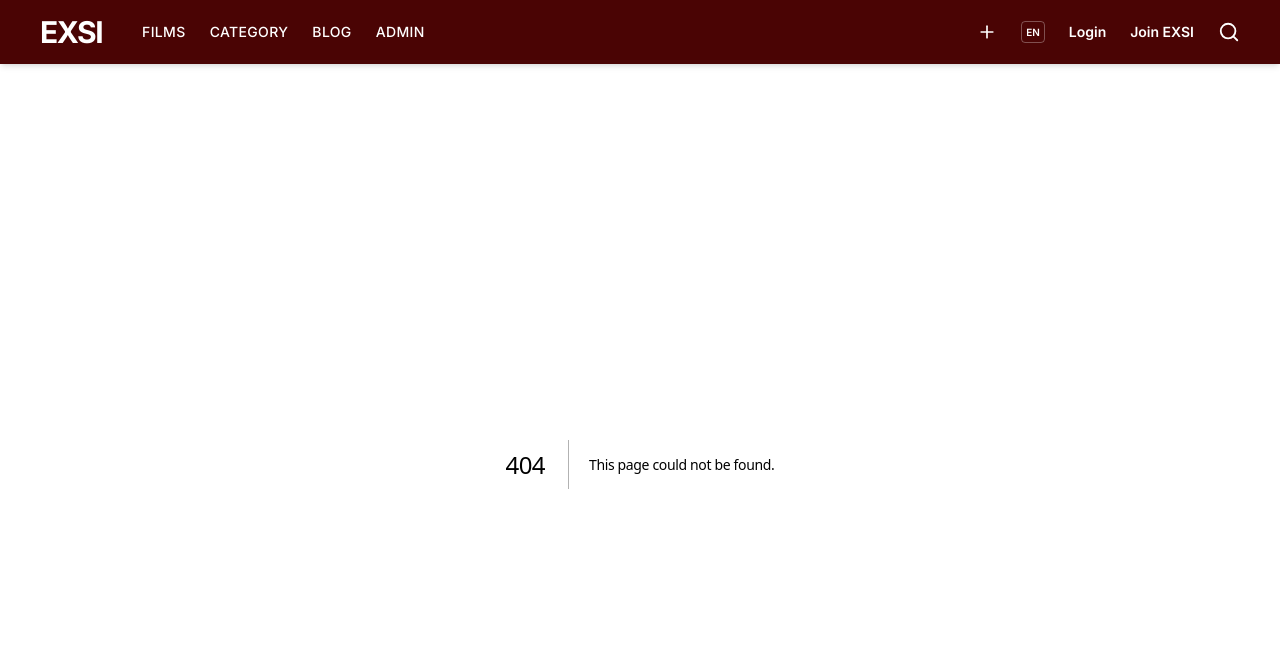
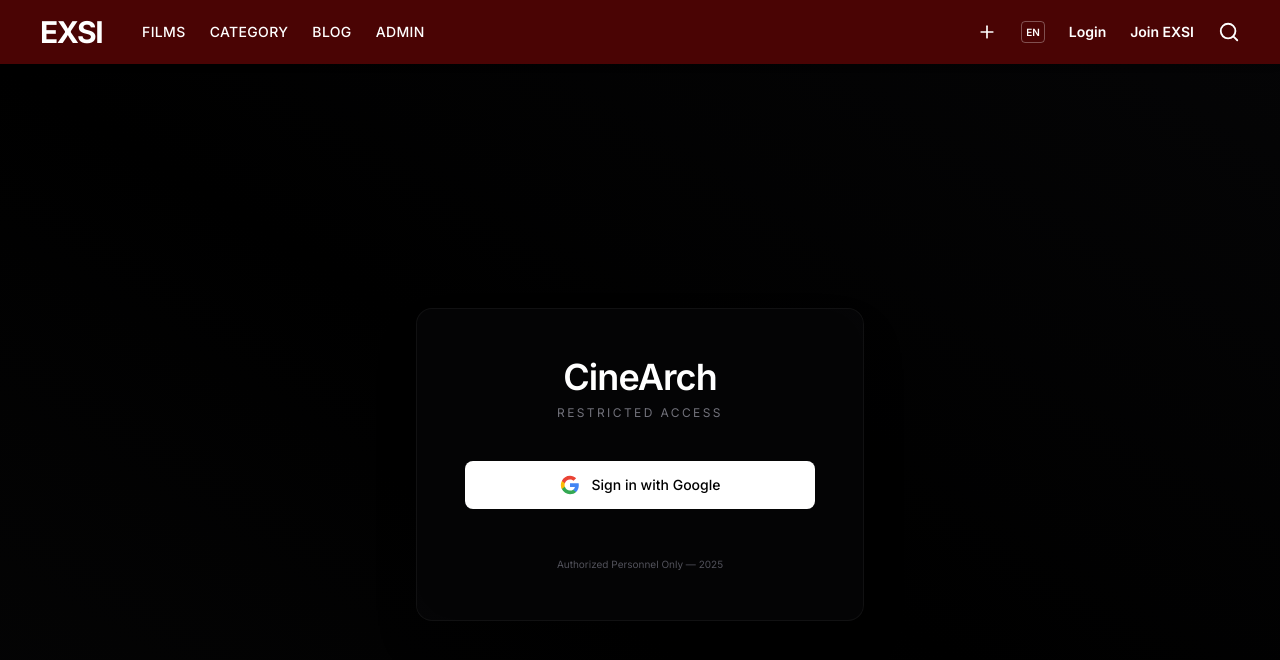
Before and after one commit to epiphtheroy/cinearch, a Next.js app: page /login in a window 1280 px wide. Before the commit this address had no page. Shown: the top 660 px of the page. Built offline with nearby package versions, Linux system fonts and the light colour scheme; no server answers.

Commit message:
Auto-deploy from Admin Dashboard: 2025-12-10T11:58:39.850Z

```diff
--- a/src/app/layout.tsx
+++ b/src/app/layout.tsx
@@ -2,6 +2,7 @@ import type { Metadata } from 'next'
 import { Inter } from 'next/font/google'
 import './globals.css'
 import Navbar from '@/components/Navbar'
+import { AuthWrapper } from '@/components/AuthWrapper'
 
 const inter = Inter({ subsets: ['latin'] })
 
@@ -18,8 +19,10 @@ export default function RootLayout({
     return (
         <html lang="en">
             <body className={inter.className}>
-                <Navbar />
-                {children}
+                <AuthWrapper>
+                    <Navbar />
+                    {children}
+                </AuthWrapper>
             </body>
         </html>
     )
--- /dev/null
+++ b/src/app/login/page.tsx
@@ -0,0 +1,72 @@
+"use client";
+
+import { useAuth } from "@/context/AuthContext";
+import { useState } from "react";
+
+export default function LoginPage() {
+    const { signInWithGoogle } = useAuth();
+    const [error, setError] = useState<string | null>(null);
+
+    const handleLogin = async () => {
+        try {
+            await signInWithGoogle();
+        } catch (err: any) {
+            setError(err.message || "Failed to sign in");
+        }
+    };
+
+    return (
+        <div className="min-h-screen w-full bg-black flex flex-col items-center justify-center p-4 relative overflow-hidden">
+            {/* Background Gradient */}
+            <div className="absolute inset-0 bg-gradient-to-tr from-zinc-900/20 via-black to-zinc-950/50 pointer-events-none" />
+
+            {/* Card */}
+            <div className="w-full max-w-md bg-zinc-950/50 backdrop-blur-xl border border-white/5 rounded-2xl p-8 md:p-12 flex flex-col items-center shadow-2xl relative z-10 animate-in fade-in zoom-in duration-500">
+
+                {/* Logo / Brand */}
+                <div className="mb-10 text-center space-y-2">
+                    <h1 className="text-3xl md:text-4xl font-serif text-white tracking-tight">CineArch</h1>
+                    <p className="text-xs text-zinc-500 uppercase tracking-[0.2em]">Restricted Access</p>
+                </div>
+
+                {/* Login Button */}
+                <button
+                    onClick={handleLogin}
+                    className="group relative w-full flex items-center justify-center gap-3 bg-white text-black hover:bg-zinc-200 transition-all duration-300 py-3.5 px-6 rounded-lg font-medium text-sm overflow-hidden"
+                >
+                    <div className="absolute inset-0 bg-gradient-to-r from-transparent via-white/50 to-transparent translate-x-[-100%] group-hover:translate-x-[100%] transition-transform duration-700" />
+
+                    <svg className="w-5 h-5" viewBox="0 0 24 24">
+                        <path
+                            d="M22.56 12.25c0-.78-.07-1.53-.2-2.25H12v4.26h5.92c-.26 1.37-1.04 2.53-2.21 3.31v2.77h3.57c2.08-1.92 3.28-4.74 3.28-8.09z"
+                            fill="#4285F4"
+                        />
+                        <path
+                            d="M12 23c2.97 0 5.46-.98 7.28-2.66l-3.57-2.77c-.98.66-2.23 1.06-3.71 1.06-2.86 0-5.29-1.93-6.16-4.53H2.18v2.84C3.99 20.53 7.7 23 12 23z"
+                            fill="#34A853"
+                        />
+                        <path
+                            d="M5.84 14.09c-.22-.66-.35-1.36-.35-2.09s.13-1.43.35-2.09V7.07H2.18C1.43 8.55 1 10.22 1 12s.43 3.45 1.18 4.93l2.85-2.22.81-.62z"
+                            fill="#FBBC05"
+                        />
+                        <path
+                            d="M12 5.38c1.62 0 3.06.56 4.21 1.64l3.15-3.15C17.45 2.09 14.97 1 12 1 7.7 1 3.99 3.47 2.18 7.07l3.66 2.84c.87-2.6 3.3-4.53 6.16-4.53z"
+                            fill="#EA4335"
+                        />
+                    </svg>
+                    <span>Sign in with Google</span>
+                </button>
+
+                {error && (
+                    <div className="mt-6 p-3 bg-red-950/20 border border-red-900/30 rounded text-red-400 text-xs text-center w-full">
+                        {error}
+                    </div>
+                )}
+
+                <div className="mt-12 text-[10px] text-zinc-600">
+                    Authorized Personnel Only — {new Date().getFullYear()}
+                </div>
+            </div>
+        </div>
+    );
+}
--- /dev/null
+++ b/src/components/AuthWrapper.tsx
@@ -0,0 +1,46 @@
+"use client";
+
+import { useAuth, AuthProvider } from "@/context/AuthContext";
+import { useRouter, usePathname } from "next/navigation";
+import { useEffect } from "react";
+
+const AuthGuard = ({ children }: { children: React.ReactNode }) => {
+    const { user, loading } = useAuth();
+    const router = useRouter();
+    const pathname = usePathname();
+
+    useEffect(() => {
+        if (!loading) {
+            if (!user && pathname !== '/login') {
+                router.push('/login');
+            } else if (user && pathname === '/login') {
+                router.push('/');
+            }
+        }
+    }, [user, loading, pathname, router]);
+
+    if (loading) {
+        return (
+            <div className="h-screen w-full flex items-center justify-center bg-black text-white">
+                <div className="flex flex-col items-center gap-4">
+                    <div className="w-8 h-8 border-2 border-white/20 border-t-white rounded-full animate-spin" />
+                    <span className="text-xs uppercase tracking-widest text-zinc-500 animate-pulse">Authenticating</span>
+                </div>
+            </div>
+        );
+    }
+
+    if (!user && pathname !== '/login') {
+        return null; // Prevent flash of content before redirect
+    }
+
+    return <>{children}</>;
+};
+
+export const AuthWrapper = ({ children }: { children: React.ReactNode }) => {
+    return (
+        <AuthProvider>
+            <AuthGuard>{children}</AuthGuard>
+        </AuthProvider>
+    );
+};
--- a/src/components/FourColumnLayout.tsx
+++ b/src/components/FourColumnLayout.tsx
@@ -277,14 +277,12 @@ export default function FourColumnLayout({ movie, articles }: FourColumnLayoutPr
 
             {/* --- COLUMN 2: Navigation (Sticky) --- */}
             {/* Width: ~8% */}
-            <nav className="w-full lg:w-[8%] h-screen overflow-y-auto bg-gradient-to-b from-zinc-950 to-zinc-900/50 hide-scrollbar z-20 shrink-0 relative">
-                {/* Gradient Border Right */}
-                <div className="absolute top-0 right-0 w-[1px] h-full bg-gradient-to-b from-blue-900 via-red-900/50 to-yellow-900 opacity-80 pointer-events-none"></div>
+            <nav className="w-full lg:w-[8%] h-screen overflow-y-auto bg-black hide-scrollbar z-20 shrink-0 relative border-r border-white/5">
 
-                <div className="py-6 flex flex-col">
-                    <h3 className="text-[10px] font-bold text-zinc-600 uppercase tracking-widest mb-6 px-3">Index</h3>
+                <div className="py-8 flex flex-col px-1">
+                    <h3 className="text-xs font-bold text-zinc-500 uppercase tracking-widest mb-6 px-3 border-b border-zinc-900 pb-2">Index</h3>
 
-                    <ul className="space-y-1 w-full">
+                    <ul className="space-y-2 w-full">
                         {BATCH_CATEGORIES.map((category) => {
                             const matchingArticle = articles.find(a =>
                                 (a.categoryTitle || '').toUpperCase() === category.toUpperCase()
@@ -299,19 +297,37 @@ export default function FourColumnLayout({ movie, articles }: FourColumnLayoutPr
                                         disabled={!hasContent}
                                         title={category}
                                         className={clsx(
-                                            "w-full text-left px-3 py-2 text-xs transition-all duration-300 border-l-[2px] flex items-center gap-2 group relative",
+                                            "w-full text-left px-4 py-3 text-sm transition-all duration-300 flex items-center gap-3 group relative rounded-r-md",
                                             isActive
-                                                ? "border-red-500 text-white bg-white/5"
+                                                ? "text-white bg-zinc-900 translate-x-1"
                                                 : hasContent
-                                                    ? "border-transparent text-zinc-400 hover:text-zinc-200 hover:bg-white/5"
-                                                    : "border-transparent text-zinc-700 cursor-default"
+                                                    ? "text-zinc-500 hover:text-white hover:bg-zinc-900/50 hover:translate-x-1"
+                                                    : "text-zinc-800 cursor-default"
                                         )}
                                     >
+                                        {/* Dynamic Indicator */}
                                         <div className={clsx(
-                                            "w-1.5 h-1.5 rounded-full shrink-0 transition-all duration-300",
-                                            isActive ? "bg-red-500 shadow-[0_0_8px_rgba(239,68,68,0.6)]" : hasContent ? "bg-zinc-600 group-hover:bg-zinc-400" : "bg-transparent"
+                                            "w-1 h-full absolute left-0 top-0 transition-all duration-300",
+                                            isActive ? "bg-red-600 shadow-[0_0_10px_rgba(220,38,38,0.5)]" : "bg-transparent group-hover:bg-zinc-700"
                                         )} />
-                                        <span className={clsx("truncate", !hasContent && "opacity-50")}>{category}</span>
+
+                                        {/* Dot */}
+                                        <div className={clsx(
+                                            "w-2 h-2 rounded-full shrink-0 transition-all duration-500",
+                                            isActive
+                                                ? "bg-red-500 scale-125"
+                                                : hasContent
+                                                    ? "bg-zinc-800 group-hover:bg-zinc-400 group-hover:scale-110"
+                                                    : "bg-zinc-900"
+                                        )} />
+
+                                        <span className={clsx(
+                                            "truncate font-medium tracking-wide transition-all duration-300",
+                                            isActive && "text-red-500",
+                                            !hasContent && "opacity-30 blur-[0.5px]"
+                                        )}>
+                                            {category}
+                                        </span>
                                     </button>
                                 </li>
                             );
--- /dev/null
+++ b/src/context/AuthContext.tsx
@@ -0,0 +1,60 @@
+"use client";
+
+import { createContext, useContext, useEffect, useState } from "react";
+import { User, GoogleAuthProvider, signInWithPopup, signOut as firebaseSignOut } from "firebase/auth";
+import { auth } from "@/lib/firebase";
+
+interface AuthContextType {
+    user: User | null;
+    loading: boolean;
+    signInWithGoogle: () => Promise<void>;
+    signOut: () => Promise<void>;
+}
+
+const AuthContext = createContext<AuthContextType>({
+    user: null,
+    loading: true,
+    signInWithGoogle: async () => { },
+    signOut: async () => { },
+});
+
+export const AuthProvider = ({ children }: { children: React.ReactNode }) => {
+    const [user, setUser] = useState<User | null>(null);
+    const [loading, setLoading] = useState(true);
+
+    useEffect(() => {
+        const unsubscribe = auth.onAuthStateChanged((user) => {
+            setUser(user);
+            setLoading(false);
+        });
+
+        return () => unsubscribe();
+    }, []);
+
+    const signInWithGoogle = async () => {
+        const provider = new GoogleAuthProvider();
+        try {
+            await signInWithPopup(auth, provider);
+        } catch (error) {
+            console.error("Error signing in with Google", error);
+            throw error;
+        }
+    };
+
+    const signOut = async () => {
+        try {
+            await firebaseSignOut(auth);
+        } catch (error) {
+            console.error("Error signing out", error);
+            throw error;
+        }
+    };
+
+    return (
+        <AuthContext.Provider value={{ user, loading, signInWithGoogle, signOut }}>
+            {children}
+        </AuthContext.Provider>
+    );
+};
+
+export const useAuth = () => useContext(AuthContext);
```
